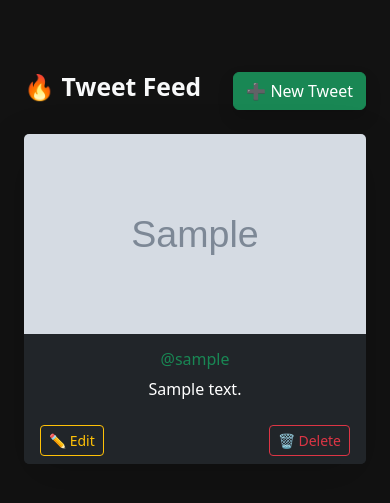
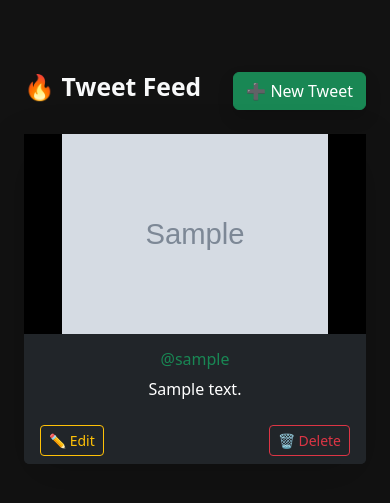
Before and after one commit to StarDust130/tweetX, a Django app: page /tweet/ in a window 390 px wide. Shown: the part 56-559 px from the top of the page. Run offline with Django 5.2, Linux system fonts and the light colour scheme; tables that the repository leaves empty hold one stand-in row (values such as "Sample post"); grey boxes marked "Sample" are stand-in pictures.

Commit message:
Refactor tweet image display for improved layout and responsiveness

```diff
--- a/tweet/templates/tweet_list.html
+++ b/tweet/templates/tweet_list.html
@@ -16,7 +16,11 @@ TweetX - Tweet List 😎
     <div class="col-md-4">
       <div class="card bg-dark text-white border-0 shadow-lg tweet-card h-100">
         {% if tweet.photo %}
-        <img src="{{ tweet.photo.url }}" class="card-img-top" alt="Tweet Image" style="object-fit: cover; height: 200px;" />
+        <div style="background-color: #000; height: 200px;" class="d-flex align-items-center justify-content-center">
+            <img src="{{ tweet.photo.url }}" class="w-100" alt="Tweet Image"
+                 style="max-height: 100%; object-fit: contain;" />
+          </div>
+
         {% else %}
         <div class="bg-secondary d-flex align-items-center justify-content-center" style="height: 200px;">
           <span class="text-white-50">No Image</span>
```
